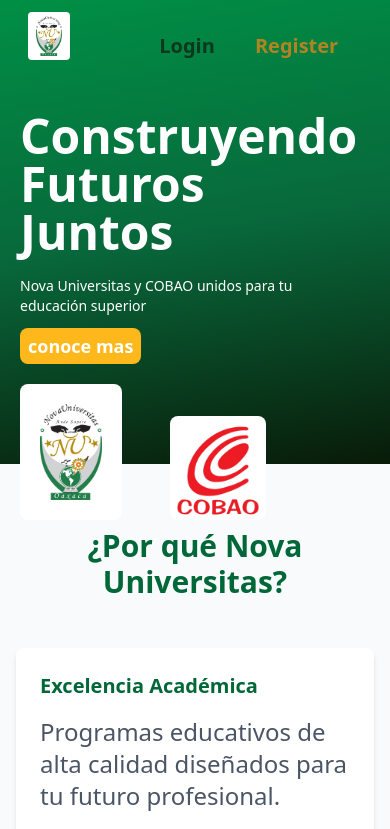
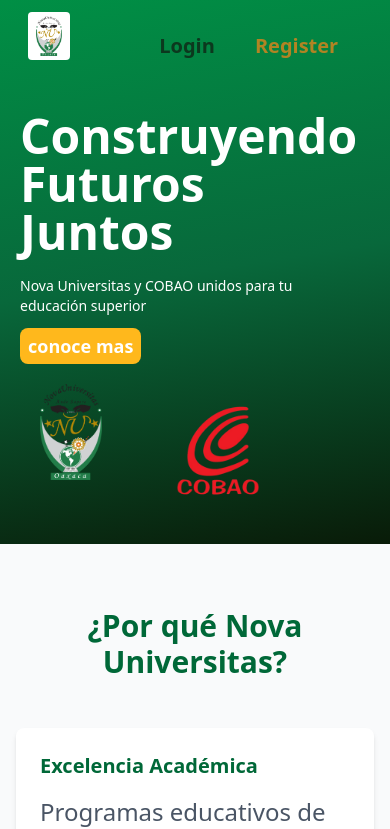
Before and after one commit to luis50019/PIXELGAME, a Vue app: page / in a window 390 px wide. Shown: the top 829 px of the page. Built offline with nearby package versions, Linux system fonts and the light colour scheme; no server answers.

Commit message:
landing page por terminar

```diff
--- a/src/pages/LandigPage.vue
+++ b/src/pages/LandigPage.vue
@@ -3,8 +3,8 @@
 <template lang="">
   <div class="text-2xl max-w-[100vw] h-[100vh]">
     <div
-      class="text-[#000] pt-28 lg:pt-0 h-[55vh] lg:h-[80vh] flex flex-col lg:flex-row lg:items-center
-			justify-around lg:justify-around lg:gap-32 headerLanding"
+      class="text-[#000] pt-28 lg:pt-0 h-[34rem] lg:h-[80vh] flex flex-col lg:flex-row lg:items-center
+			 lg:justify-around lg:gap-32 headerLanding"
     >
       <div class="flex flex-col pl-5 lg:pl-0 lg:max-w-[50%] items-start">
         <h1
@@ -16,18 +16,18 @@
           >Nova Universitas y COBAO unidos para tu educación superior</span
         >
         <button
-          class="bg-[#FFB81C] text-black hover:bg-[#ffa500] text-lg rounded-lg px-2 py-1 mt-3"
+          class="bg-[#FFB81C] text-black  hover:bg-[#ffa500] text-lg rounded-lg px-2 py-1 mt-3"
         >
           <RouterLink class="text-md text-[#ffffff] font-bold">conoce mas</RouterLink>
         </button>
       </div>
       <div
-        class="flex flex-row mt-5 lg:mt-0 pl-5 lg:pl-0 justify-start gap-12 lg:gap-5 items-end lg:max-w-[50%]"
+        class="flex flex-row lg:mt-0 pl-5 lg:pl-0 justify-start gap-12 lg:gap-5 items-end lg:max-w-[50%]"
       >
-        <div class="bg-[#fff] p-5 rounded-lg">
+        <div class="p-5 rounded-lg">
           <img src="../assets/logoTres.png" class="bg-cover h-24 lg:h-72" />
         </div>
-        <div class="bg-[#fff] pt-2 rounded-lg">
+        <div class=" pt-2 rounded-lg">
           <img
             src="../assets/logo_cobao-removebg-preview.png"
             class="bg-cover h-24 lg:h-60"
```
